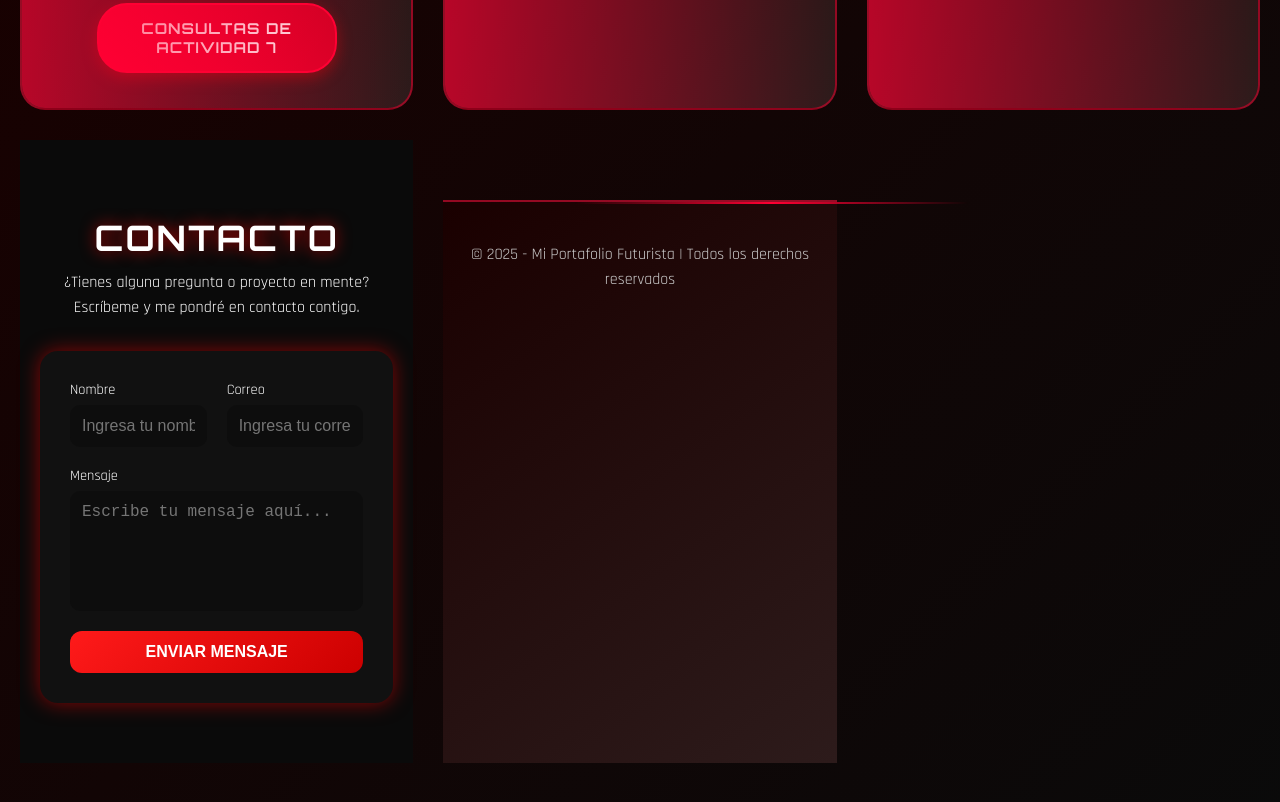
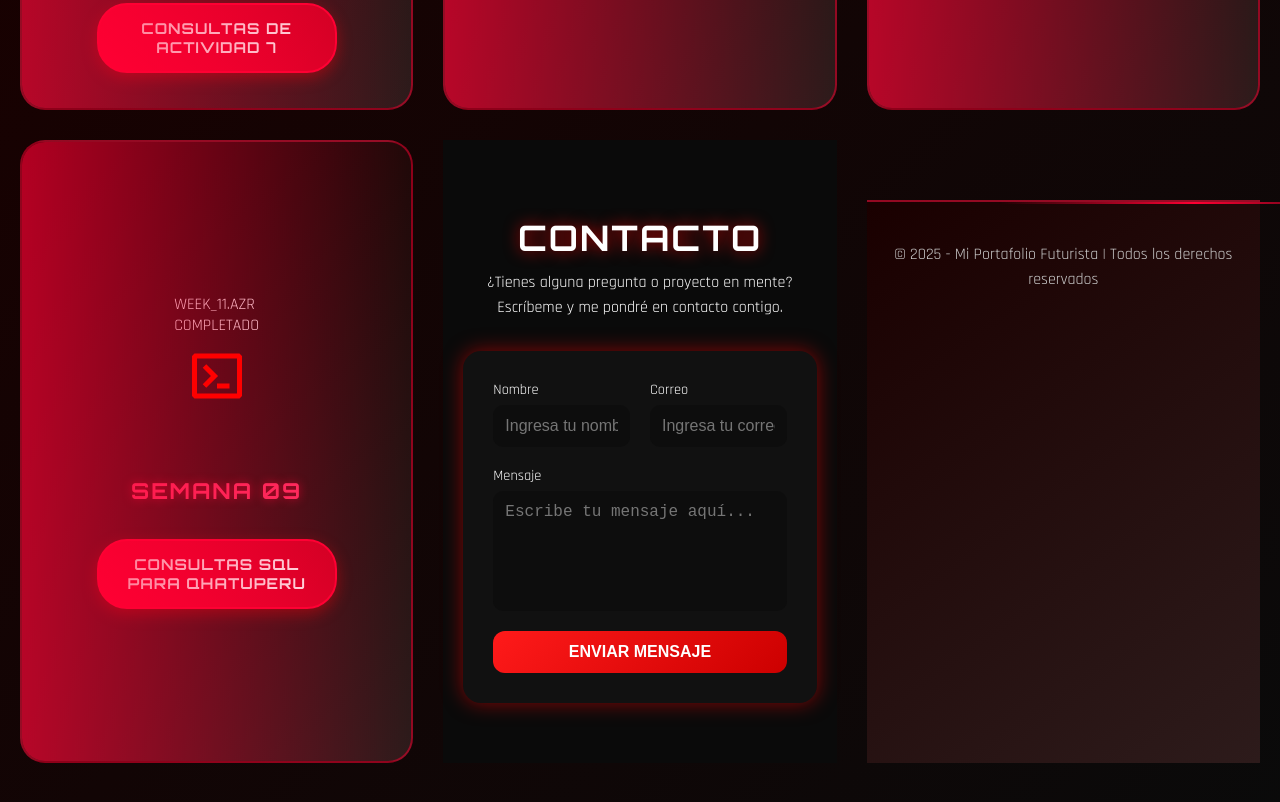
Before and after one commit to elvis272727/Repositorio2, a plain HTML site: page index.html in a window 1280 px wide. Shown: the part 2750-3552 px from the top of the page. Drawn offline with Linux system fonts and the light colour scheme.

```diff
--- a/index.html
+++ b/index.html
@@ -347,6 +347,23 @@
                 </div>
             </div>
 
+              <div class="feature-box cyber-card" data-week="11">
+                <div class="card-header">
+                    <span class="card-id">WEEK_11.AZR</span>
+                    <div class="card-status">
+                        <span class="status-indicator active"></span>
+                        <span class="status-text">COMPLETADO</span>
+                    </div>
+                </div>
+                <div class="icon cyber-icon">
+                    <img src="Iconos/programming-4.svg" alt="Azure" class="icon-img">
+                    <div class="icon-glow"></div>
+                </div>
+                <h2 class="cyber-card-title">Semana 09</h2>
+                <div class="button-group cyber-buttons">
+                    <a href="https://www.canva.com/design/DAG4l5mUSRI/xCXXCpFkMO5i2H28c5Yx6g/view?utm_content=DAG4l5mUSRI&utm_campaign=designshare&utm_medium=link2&utm_source=uniquelinks&utlId=h0eb1a67193" class="custom-button cyber-btn primary" target="_blank" rel="noopener">Consultas SQL para QhatuPERU</a>
+                </div>
+            </div>
             <!-- SEMANA 11
             <div class="feature-box cyber-card" data-week="11">
                 <div class="card-header">
```
